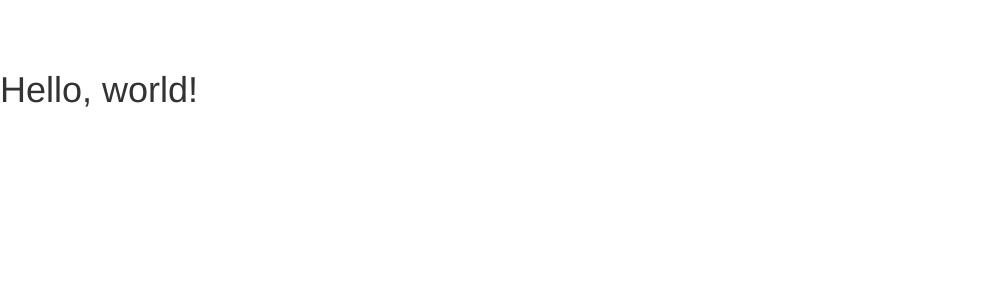
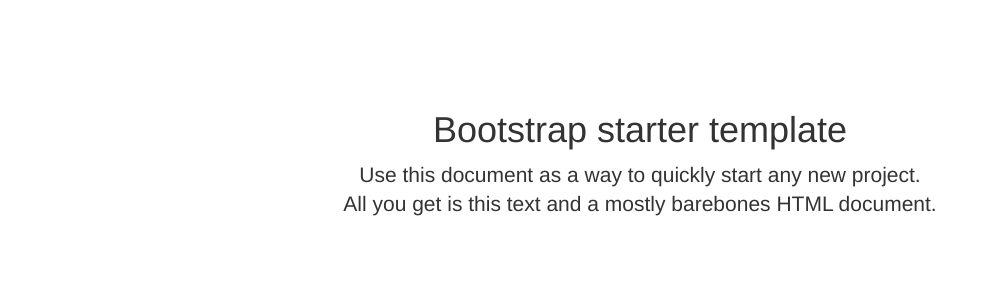
Before and after one commit to RosieCampbell/MediaPromptCards, a plain HTML site: page index.html in a window 1280 px wide. Shown: the whole page, without its empty margins (0-995 px from the left). Drawn offline with nearby package versions, Linux system fonts and the light colour scheme.

Commit message:
New index

```diff
--- a/index.html
+++ b/index.html
@@ -5,25 +5,32 @@
     <meta http-equiv="X-UA-Compatible" content="IE=edge">
     <meta name="viewport" content="width=device-width, initial-scale=1">
     <!-- The above 3 meta tags *must* come first in the head; any other head content must come *after* these tags -->
-    <title>Bootstrap 101 Template</title>
+    <meta name="description" content="">
+    <meta name="author" content="">
+    <title>Starter Template for Bootstrap</title>
+    <!-- Bootstrap core CSS -->
+    <link href="css/bootstrap.min.css" rel="stylesheet">
+    <!-- Custom styles for this template -->
+    <link href="css/starter-template.css" rel="stylesheet">
+  </head>
 
-    <!-- Bootstrap -->
-    <link href="css/bootstrap.min.css" rel="stylesheet">
-    <link href="css/starter-template.css" rel="stylesheet">
+  <body>
 
-    <!-- HTML5 shim and Respond.js for IE8 support of HTML5 elements and media queries -->
-    <!-- WARNING: Respond.js doesn't work if you view the page via file:// -->
-    <!--[if lt IE 9]>
-      <script src="https://oss.maxcdn.com/html5shiv/3.7.2/html5shiv.min.js"></script>
-      <script src="https://oss.maxcdn.com/respond/1.4.2/respond.min.js"></script>
-    <![endif]-->
-  </head>
-  <body>
-    <h1>Hello, world!</h1>
 
-    <!-- jQuery (necessary for Bootstrap's JavaScript plugins) -->
+    <div class="container">
+
+      <div class="starter-template">
+        <h1>Bootstrap starter template</h1>
+        <p class="lead">Use this document as a way to quickly start any new project.<br> All you get is this text and a mostly barebones HTML document.</p>
+      </div>
+
+    </div><!-- /.container -->
+
+    <!-- Bootstrap core JavaScript
+    ================================================== -->
+    <!-- Placed at the end of the document so the pages load faster -->
     <script src="https://ajax.googleapis.com/ajax/libs/jquery/1.11.3/jquery.min.js"></script>
-    <!-- Include all compiled plugins (below), or include individual files as needed -->
+    <script>window.jQuery || document.write('<script src="../../assets/js/vendor/jquery.min.js"><\/script>')</script>
     <script src="js/bootstrap.min.js"></script>
   </body>
 </html>
```
